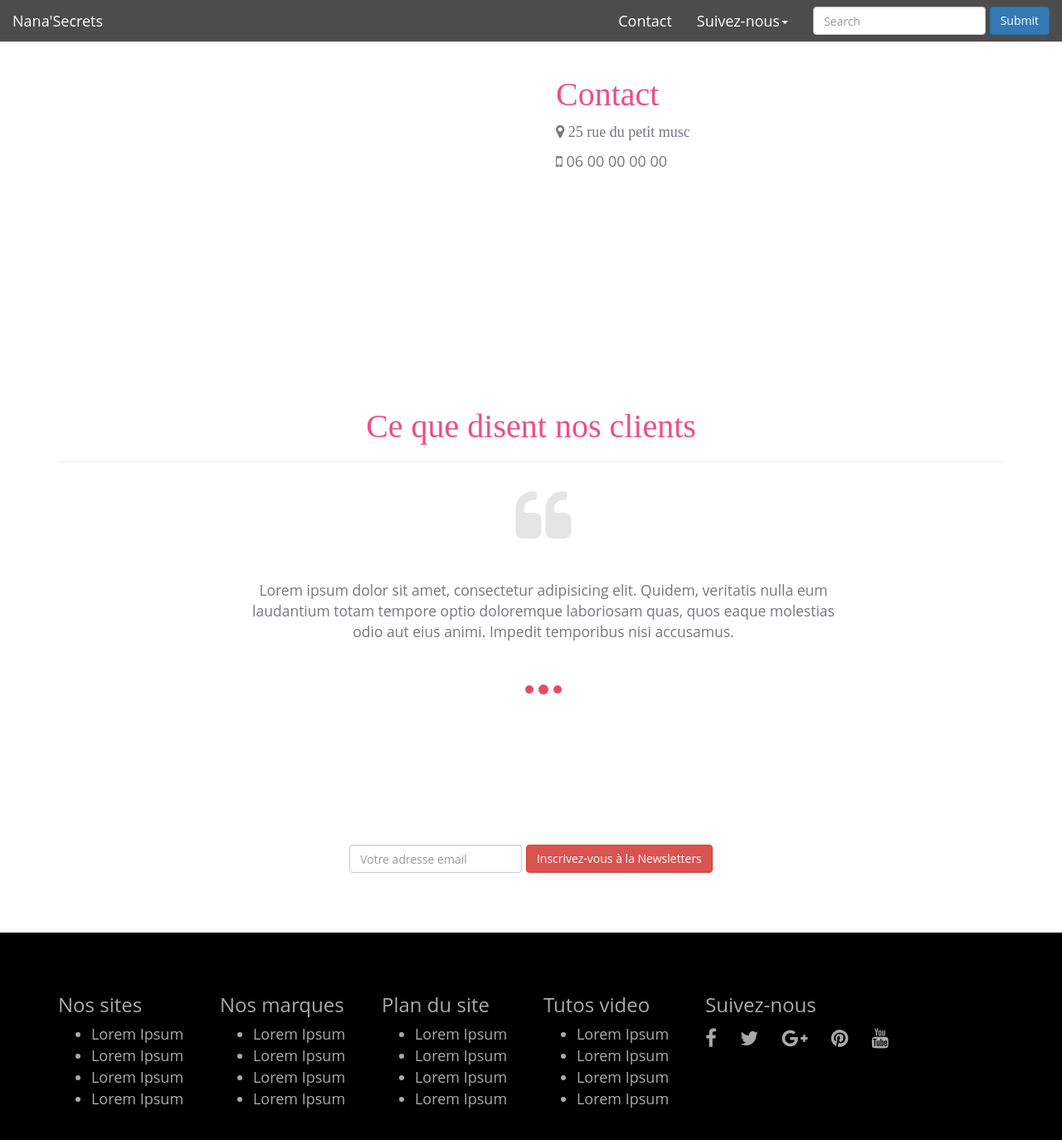
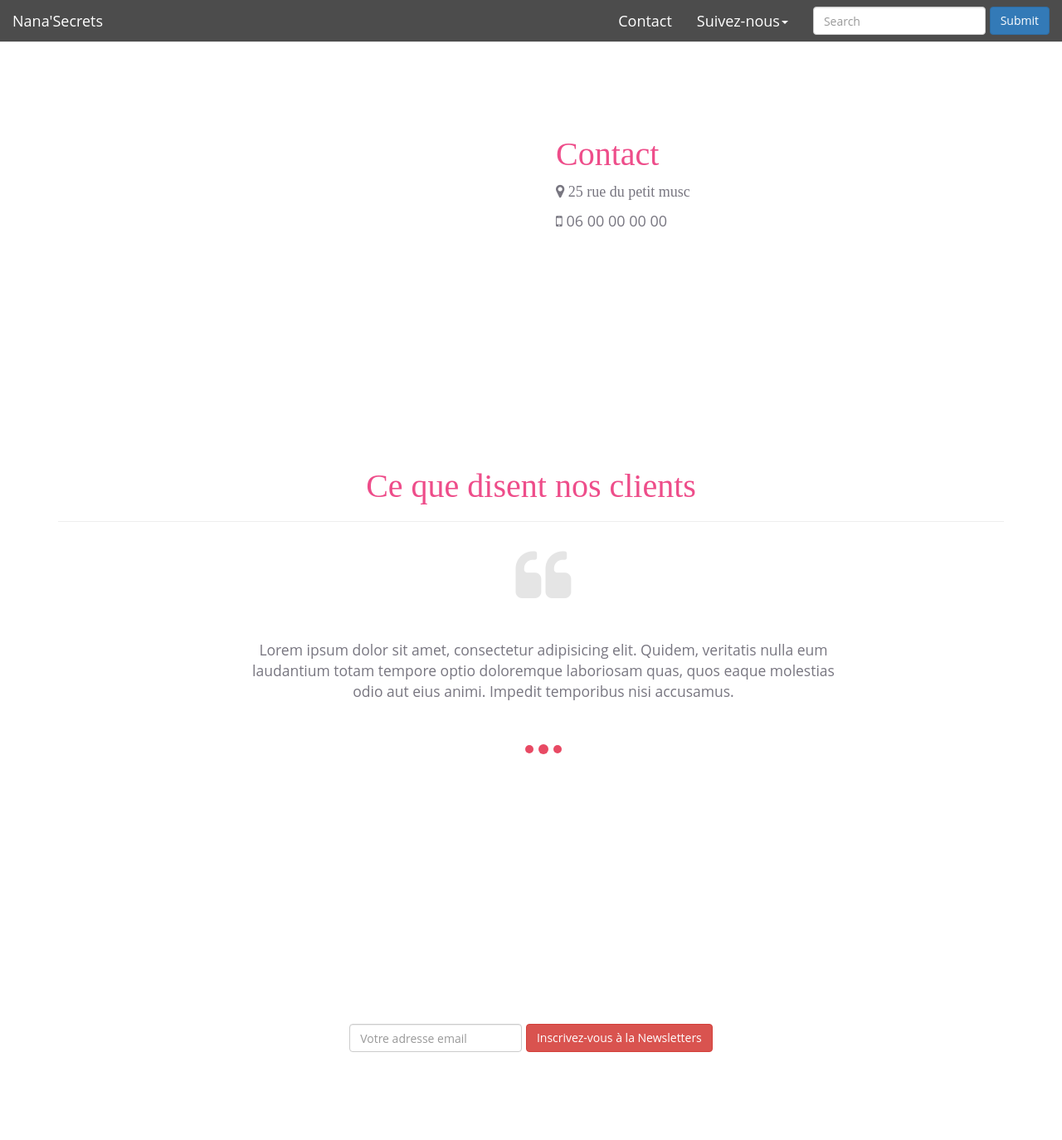
Before and after one commit to cdiomande78/jekyll-nanasecrets, a Jekyll site: the page built from contact.html, in a window 1280 px wide and 1400 px high. Shown: the top 1374 px of the window at 83% size. Built offline with Jekyll 4.4.1, drawn with Linux system fonts in a browser that asks for light colours; nearby versions of some CDN libraries.

Commit message:
test suppression head 2

```diff
--- a/_layouts/default.html
+++ b/_layouts/default.html
@@ -113,10 +113,9 @@
 <div class="container text-center">
     <div class="row">
       <div class="col-xs-12">
-  <head>
+
     <h1>Ce que disent nos clients</h1>
     <link rel="stylesheet" href="//maxcdn.bootstrapcdn.com/font-awesome/4.1.0/css/font-awesome.min.css">
-</head>
 
     <hr>
 
--- a/css/style.css
+++ b/css/style.css
@@ -52,7 +52,7 @@ a:hover {
 	font-size: 24px;
 }
 .vertical-spacer {
-	padding-top: 4em;
+	padding-top: 8em;
 }
 #wrapper {
 	background-image: url("../images/background.jpg");
```
